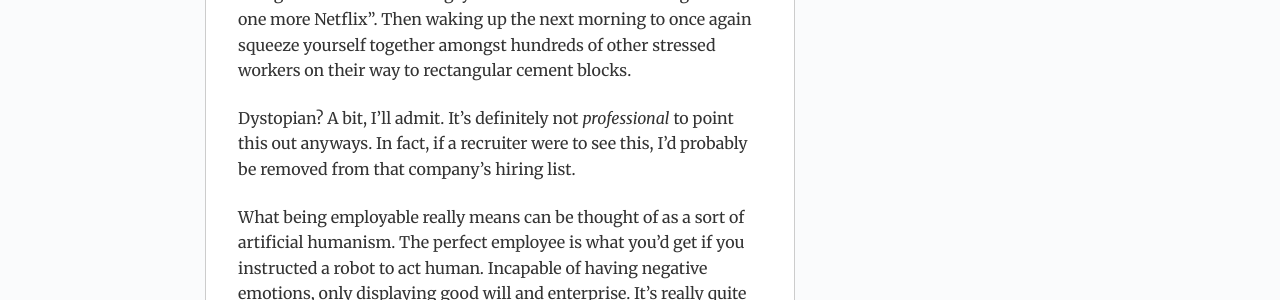
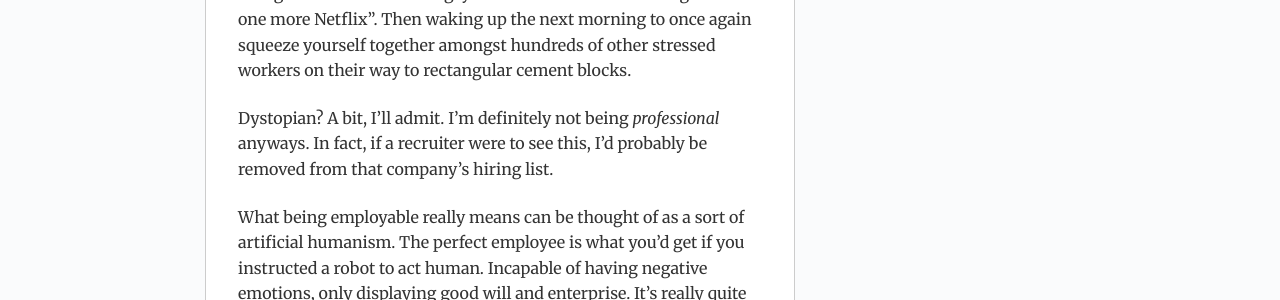
Before and after one commit to gdbroman/broman.blog, a Jekyll site: the page built from _posts/2020/2020-08-13-on-being-employable.md, in a window 1280 px wide. Shown: the part 1222-1522 px from the top of the page. Built offline with Jekyll 4.4.1, drawn with Linux system fonts in a browser that asks for light colours.

Commit message:
revision

```diff
--- a/_posts/2020/2020-08-13-on-being-employable.md
+++ b/_posts/2020/2020-08-13-on-being-employable.md
@@ -11,7 +11,7 @@
 
 And then when you’re employed; returning home at noon with 90% of your mental energy already used up, using those 10% that’s left to microwave some processed food and mindlessly consume social media news feeds, slowly lowering your consciousness until your thoughts are down to “hungry - more snacks” and “feeling tired - one more Netflix”. Then waking up the next morning to once again squeeze yourself together amongst hundreds of other stressed workers on their way to rectangular cement blocks.
 
-Dystopian? A bit, I’ll admit. It’s definitely not _professional_ to point this out anyways. In fact, if a recruiter were to see this, I’d probably be removed from that company’s hiring list.
+Dystopian? A bit, I’ll admit. I'm definitely not being _professional_ anyways. In fact, if a recruiter were to see this, I’d probably be removed from that company’s hiring list.
 
 What being employable really means can be thought of as a sort of artificial humanism. The perfect employee is what you’d get if you instructed a robot to act human. Incapable of having negative emotions, only displaying good will and enterprise. It's really quite simple: If you feel sad, stuff it in and only let it out if no one can see you. Some emotions are even better if you yourself don’t even acknowledge: _Finding your work soul-destroyingly boring? Of course you aren’t!_
 
```
